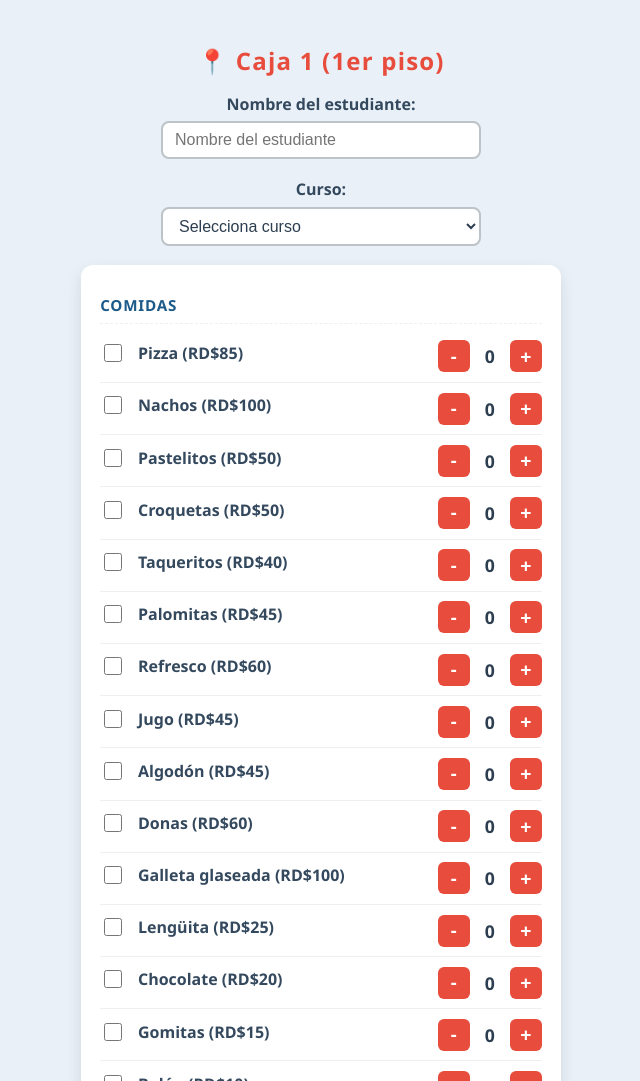
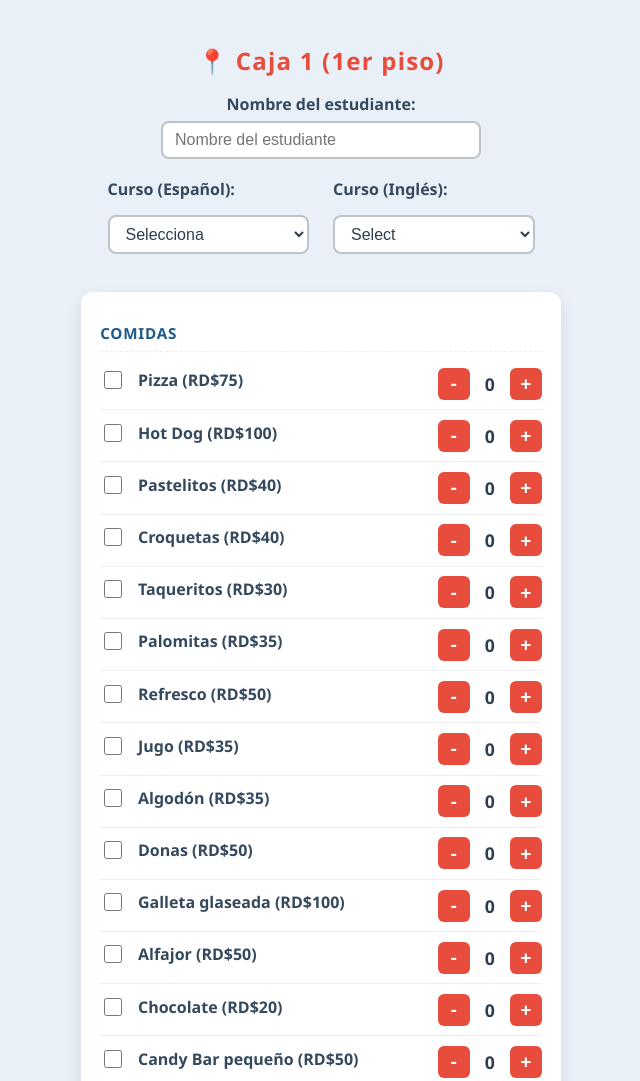
Before and after one commit to mariaoralora/caja-1-def, a plain HTML site: page index.html in a window 1280 px wide. Shown: the top 1081 px of the page, without its empty margins (319-959 px from the left). Drawn offline with Linux system fonts and the light colour scheme.

Commit message:
Update index.html

```diff
--- a/index.html
+++ b/index.html
@@ -189,6 +189,27 @@
       color: #2c3e50;
       margin-bottom: 0.8rem;
     }
+    .cursos-container {
+      display: flex;
+      gap: 1.5rem;
+      max-width: 680px;
+      margin-bottom: 1.2rem;
+      flex-wrap: wrap;
+      justify-content: center;
+    }
+    .curso-column {
+      display: flex;
+      flex-direction: column;
+      gap: 0.5rem;
+      flex: 1;
+      min-width: 200px;
+    }
+    .curso-column label {
+      margin-bottom: 0.4rem;
+    }
+    .curso-column select {
+      max-width: 100%;
+    }
     @media (max-width: 520px) {
       #productos, .resumen, .historial {
         max-width: 100%;
@@ -196,6 +217,13 @@
       }
       input[type="text"] {
         max-width: 100%;
+      }
+      .cursos-container {
+        flex-direction: column;
+        gap: 1rem;
+      }
+      .curso-column {
+        min-width: 100%;
       }
     }
   </style>
@@ -205,32 +233,67 @@
   <label for="nombreEstudiante">Nombre del estudiante:</label>
   <input type="text" id="nombreEstudiante" placeholder="Nombre del estudiante" />
 
-  <label for="cursoEstudiante">Curso:</label>
-  <select id="cursoEstudiante" aria-label="Curso del estudiante">
-    <option value="">Selecciona curso</option>
+  <div class="cursos-container">
+    <div class="curso-column">
+      <label for="cursoEspanol">Curso (Español):</label>
+      <select id="cursoEspanol" aria-label="Curso en español">
+        <option value="">Selecciona</option>
         <optgroup label="Nivel Inicial">
           <option value="Prekinder">Prekinder</option>
-      <option value="Kinder / K-4">Kinder / K-4</option>
-      <option value="Pre-Primario / K-5">Pre-Primario / K-5</option>
+          <option value="Kinder">Kinder</option>
+          <option value="Pre-Primario">Pre-Primario</option>
         </optgroup>
         <optgroup label="Primaria">
-      <option value="1ero de primaria / 1st grade">1ero de primaria / 1st grade</option>
-      <option value="2do de primaria / 2nd grade">2do de primaria / 2nd grade</option>
-      <option value="3ro de primaria / 3rd grade">3ro de primaria / 3rd grade</option>
-      <option value="4to de primaria / 4th grade">4to de primaria / 4th grade</option>
-      <option value="5to de primaria / 5th grade">5to de primaria / 5th grade</option>
-      <option value="6to de primaria / 6th grade">6to de primaria / 6th grade</option>
+          <option value="1ero de primaria">1ero de primaria</option>
+          <option value="2do de primaria">2do de primaria</option>
+          <option value="3ro de primaria">3ro de primaria</option>
+          <option value="4to de primaria">4to de primaria</option>
+          <option value="5to de primaria">5to de primaria</option>
+          <option value="6to de primaria">6to de primaria</option>
         </optgroup>
         <optgroup label="Secundaria">
-      <option value="1ero de secundaria / 7th grade">1ero de secundaria / 7th grade</option>
-      <option value="2do de secundaria / 8th grade">2do de secundaria / 8th grade</option>
-      <option value="3ro de secundaria / 9th grade">3ro de secundaria / 9th grade</option>
-      <option value="4to de secundaria / 10th grade">4to de secundaria / 10th grade</option>
-      <option value="5to de secundaria / 11th grade">5to de secundaria / 11th grade</option>
-      <option value="6to de secundaria / 12th grade">6to de secundaria / 12th grade</option>
+          <option value="1ero de secundaria">1ero de secundaria</option>
+          <option value="2do de secundaria">2do de secundaria</option>
+          <option value="3ro de secundaria">3ro de secundaria</option>
+          <option value="4to de secundaria">4to de secundaria</option>
+          <option value="5to de secundaria">5to de secundaria</option>
+          <option value="6to de secundaria">6to de secundaria</option>
           <option value="Profesor(a)">Profesor(a)</option>
         </optgroup>
       </select>
+    </div>
+
+    <div class="curso-column">
+      <label for="cursoIngles">Curso (Inglés):</label>
+      <select id="cursoIngles" aria-label="Curso en inglés">
+        <option value="">Select</option>
+        <optgroup label="Initial Level">
+          <option value="K-4">K-4</option>
+          <option value="K-5">K-5</option>
+          <option value="Kindergarten">Kindergarten</option>
+        </optgroup>
+        <optgroup label="Elementary">
+          <option value="1st grade">1st grade</option>
+          <option value="2nd grade">2nd grade</option>
+          <option value="3rd grade">3rd grade</option>
+          <option value="4th grade">4th grade</option>
+          <option value="5th grade">5th grade</option>
+          <option value="6th grade">6th grade</option>
+        </optgroup>
+        <optgroup label="Middle School">
+          <option value="7th grade">7th grade</option>
+          <option value="8th grade">8th grade</option>
+          <option value="9th grade">9th grade</option>
+          <option value="10th grade">10th grade</option>
+          <option value="11th grade">11th grade</option>
+          <option value="12th grade">12th grade</option>
+          <option value="Teacher">Teacher</option>
+        </optgroup>
+      </select>
+    </div>
+  </div>
+
+  <input type="hidden" id="cursoEstudiante" value="" />
 
   <input type="hidden" id="cajaSelect" value="Caja 1" />
 
@@ -255,22 +318,23 @@
 
   <script>
     const productos = [
-      { nombre: "Pizza", precio: 85 },
-      { nombre: "Nachos", precio: 100 },
-      { nombre: "Pastelitos", precio: 50 },
-      { nombre: "Croquetas", precio: 50 },
-      { nombre: "Taqueritos", precio: 40 },
-      { nombre: "Palomitas", precio: 45 },
-      { nombre: "Refresco", precio: 60 },
-      { nombre: "Jugo", precio: 45 },
-      { nombre: "Algodón", precio: 45 },
-      { nombre: "Donas", precio: 60 },
+      { nombre: "Pizza", precio: 75 },
+      { nombre: "Hot Dog", precio: 100 },
+      { nombre: "Pastelitos", precio: 40 },
+      { nombre: "Croquetas", precio: 40 },
+      { nombre: "Taqueritos", precio: 30 },
+      { nombre: "Palomitas", precio: 35 },
+      { nombre: "Refresco", precio: 50 },
+      { nombre: "Jugo", precio: 35 },
+      { nombre: "Algodón", precio: 35 },
+      { nombre: "Donas", precio: 50 },
       { nombre: "Galleta glaseada", precio: 100 },
-      { nombre: "Lengüita", precio: 25 },
+      { nombre: "Alfajor", precio: 50 },
       { nombre: "Chocolate", precio: 20 },
-      { nombre: "Gomitas", precio: 15 },
-      { nombre: "Bolón", precio: 10 },
-      { nombre: "Ice pops", precio: 35 },
+      { nombre: "Candy Bar pequeño", precio: 50 },
+      { nombre: "Candy Bar Mediano", precio: 75 },
+      { nombre: "Candy Bar Grande", precio: 100 },
+      { nombre: "Frío Frío", precio: 80 },
       { nombre: "Húndelo en el mar", precio: 100 },
       { nombre: "Encuentra el tesoro", precio: 35 },
       { nombre: "Juego de memoria", precio: 25 },
@@ -433,12 +497,23 @@
 
     function guardarCompra() {
       const nombre = document.getElementById('nombreEstudiante').value.trim();
-      const curso = document.getElementById('cursoEstudiante').value.trim();
+      const cursoEspanol = document.getElementById('cursoEspanol').value.trim();
+      const cursoIngles = document.getElementById('cursoIngles').value.trim();
       const caja = document.getElementById('cajaSelect').value;
 
-      if (!nombre || !curso) {
-        alert('Por favor, ingresa el nombre del estudiante y el curso.');
+      if (!nombre || (!cursoEspanol && !cursoIngles)) {
+        alert('Por favor, ingresa el nombre del estudiante y selecciona al menos un curso.');
         return;
+      }
+
+      // Combinar los cursos seleccionados
+      let cursoFinal = '';
+      if (cursoEspanol && cursoIngles) {
+        cursoFinal = `${cursoEspanol} / ${cursoIngles}`;
+      } else if (cursoEspanol) {
+        cursoFinal = cursoEspanol;
+      } else {
+        cursoFinal = cursoIngles;
       }
 
       const ahora = new Date();
@@ -471,7 +546,7 @@
         return;
       }
 
-      let resumenTexto = `📅 Fecha y hora: ${fechaHora}\n👤 Estudiante: ${nombre}\n📚 Curso: ${curso}\n💰 Caja: ${caja}\n\n🛒 Productos:\n`;
+      let resumenTexto = `📅 Fecha y hora: ${fechaHora}\n👤 Estudiante: ${nombre}\n📚 Curso: ${cursoFinal}\n💰 Caja: ${caja}\n\n🛒 Productos:\n`;
       let total = 0;
       itemsComprados.forEach(({ cantidad, producto }) => {
         resumenTexto += `- ${producto.nombre} x ${cantidad} = RD$${cantidad * producto.precio}\n`;
@@ -483,7 +558,7 @@
 
       const registro = {
         nombre,
-        curso,
+        curso: cursoFinal,
         items: itemsComprados,
         total,
         caja,
@@ -500,7 +575,8 @@
       renderProductos();
       actualizarTotal();
       document.getElementById('nombreEstudiante').value = '';
-      document.getElementById('cursoEstudiante').value = '';
+      document.getElementById('cursoEspanol').value = '';
+      document.getElementById('cursoIngles').value = '';
     }
 
     function actualizarHistorial() {
```
Lines whose indentation alone changed are shown as unchanged.
